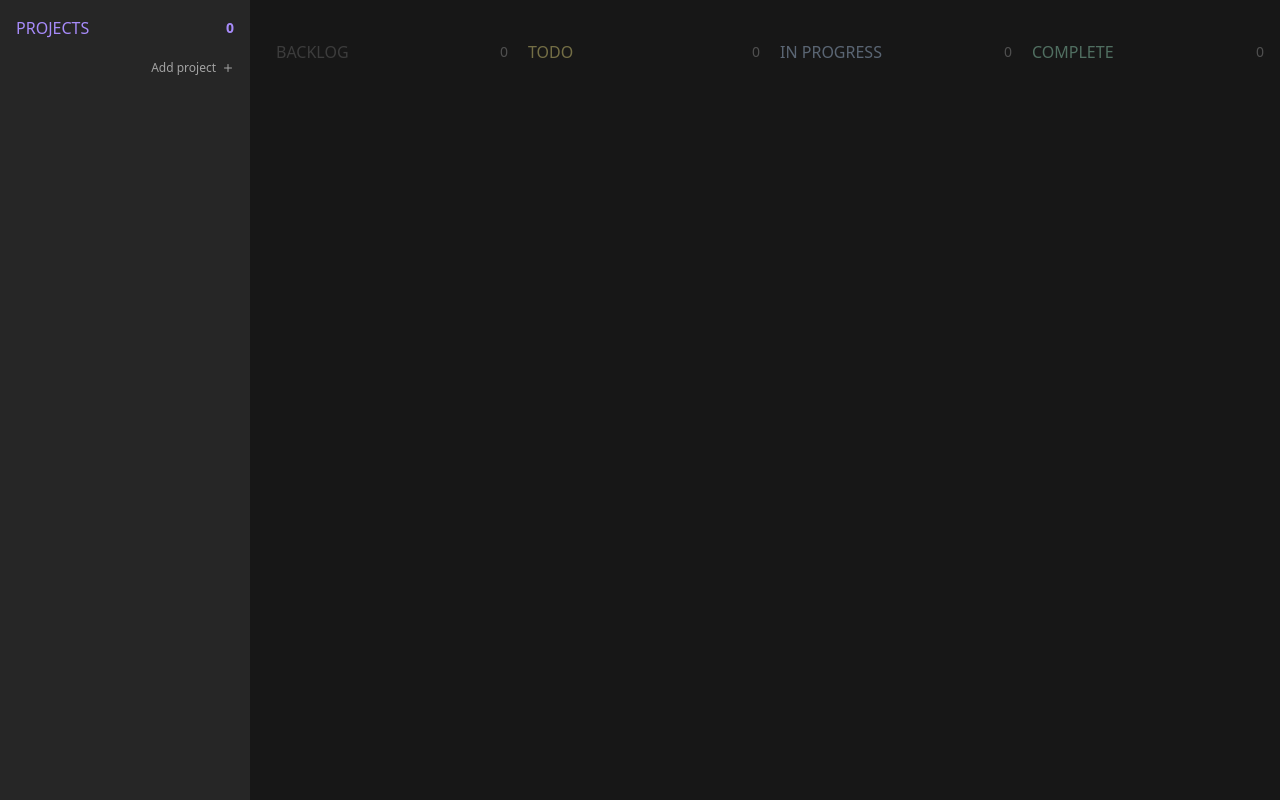
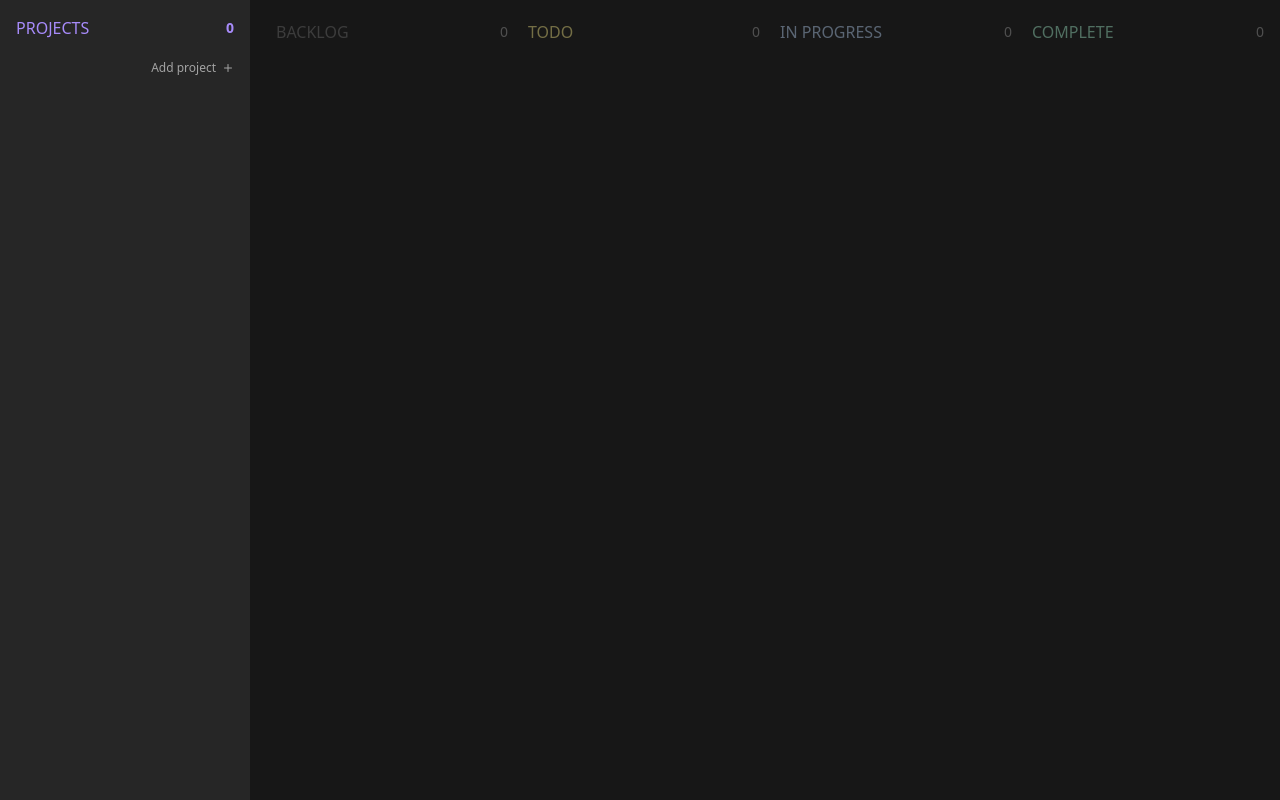
Before and after one commit to abubakar-sarwar/dnd-todo-custom, a Next.js app: page / in a window 1280 px wide. Built offline with nearby package versions, Linux system fonts and the light colour scheme.

Commit message:
style fx

```diff
--- a/app/page.tsx
+++ b/app/page.tsx
@@ -13,7 +13,7 @@ const TodoAppPage = () => {
         <ColumnProjects projects={projects} columnType="projects" />
       </div>
       <section className="ml-[260px]">
-        <div className="flex h-full w-full gap-5 px-4 py-10">
+        <div className="flex h-full min-h-[95vh] w-full gap-5 px-4 py-5">
           <Column
             title="Backlog"
             column="backlog"
```
